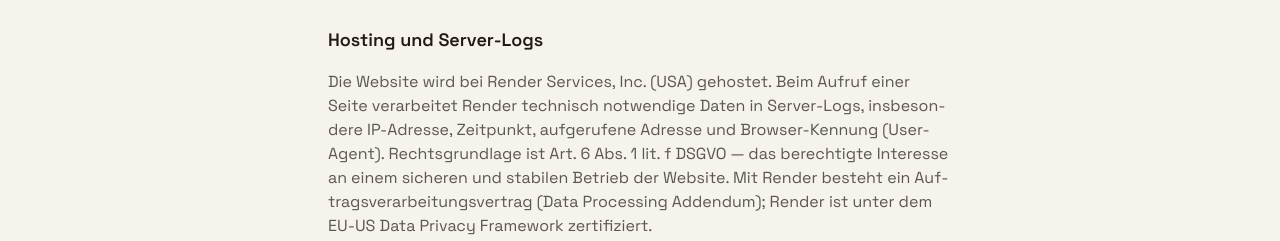
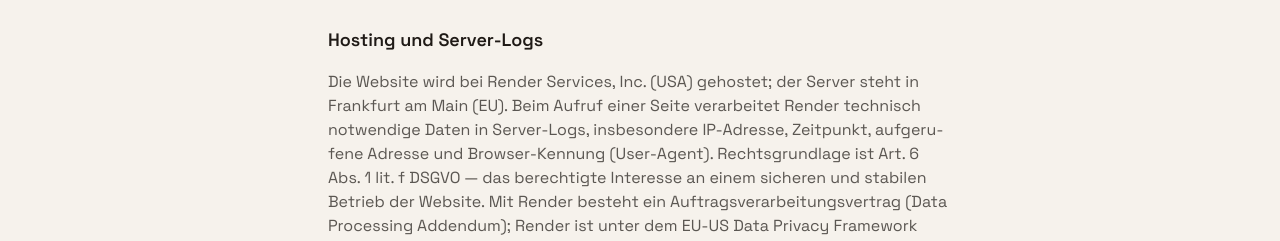
Before and after one commit to MonkeyDNaara/MorgenMachIch, a Next.js app: page /datenschutz in a window 1280 px wide. Shown: the part 704-945 px from the top of the page. Built offline with nearby package versions, Linux system fonts and the light colour scheme; no server answers.

Commit message:
docs: point the site, README and privacy notice to morgenmachich.de
Default site URL and browser-frame host use the custom domain; the privacy notice names Frankfurt (EU) as server location.

Refs #396

```diff
--- a/app/(site)/datenschutz/page.tsx
+++ b/app/(site)/datenschutz/page.tsx
@@ -41,12 +41,13 @@
 
       <h2>Hosting und Server-Logs</h2>
       <p>
-        Die Website wird bei Render Services, Inc. (USA) gehostet. Beim Aufruf einer Seite
-        verarbeitet Render technisch notwendige Daten in Server-Logs, insbesondere IP-Adresse,
-        Zeitpunkt, aufgerufene Adresse und Browser-Kennung (User-Agent). Rechtsgrundlage ist Art. 6
-        Abs. 1 lit. f DSGVO — das berechtigte Interesse an einem sicheren und stabilen Betrieb der
-        Website. Mit Render besteht ein Auftragsverarbeitungsvertrag (Data Processing Addendum);
-        Render ist unter dem EU-US Data Privacy Framework zertifiziert.
+        Die Website wird bei Render Services, Inc. (USA) gehostet; der Server steht in Frankfurt am
+        Main (EU). Beim Aufruf einer Seite verarbeitet Render technisch notwendige Daten in
+        Server-Logs, insbesondere IP-Adresse, Zeitpunkt, aufgerufene Adresse und Browser-Kennung
+        (User-Agent). Rechtsgrundlage ist Art. 6 Abs. 1 lit. f DSGVO — das berechtigte Interesse an
+        einem sicheren und stabilen Betrieb der Website. Mit Render besteht ein
+        Auftragsverarbeitungsvertrag (Data Processing Addendum); Render ist unter dem EU-US Data
+        Privacy Framework zertifiziert.
       </p>
 
       <h2>Keine Cookies, kein Tracking</h2>
--- a/features/site/lib/content.ts
+++ b/features/site/lib/content.ts
@@ -115,7 +115,7 @@
 export const SCREENS_PATH = "/site/screens";
 
 /** Address shown in the drawn browser frames around the screenshots. */
-export const FRAME_HOST = "morgen-mach-ich.onrender.com";
+export const FRAME_HOST = "morgenmachich.de";
 
 export const SCREENSHOTS = {
   eyebrow: "Screenshots",
--- a/features/site/lib/legal.ts
+++ b/features/site/lib/legal.ts
@@ -18,4 +18,4 @@
 ] as const;
 
 /** Date of the last change to the privacy notice — update with every edit. */
-export const PRIVACY_UPDATED = "15. Oktober 2026";
+export const PRIVACY_UPDATED = "17. Oktober 2026";
--- a/features/site/lib/siteUrl.ts
+++ b/features/site/lib/siteUrl.ts
@@ -1,11 +1,11 @@
-/** Where the app runs when nothing else is configured (render.yaml). */
-export const DEFAULT_SITE_URL = "https://morgen-mach-ich.onrender.com";
+/** The app's public domain (#396), used when nothing else is configured. */
+export const DEFAULT_SITE_URL = "https://morgenmachich.de";
 
 /**
  * The public base URL (#377) for metadataBase, canonical links, the
  * sitemap and robots.txt — link previews need absolute URLs. Set
  * NEXT_PUBLIC_SITE_URL for another domain; it is read at build time.
- * An empty, invalid or non-http(s) value falls back to the Render URL.
+ * An empty, invalid or non-http(s) value falls back to the default domain.
  */
 export function resolveSiteUrl(value: string | undefined): URL {
   try {
```
Also changed, not shown: 1 other file (tests, documents, lock files or other folders).
